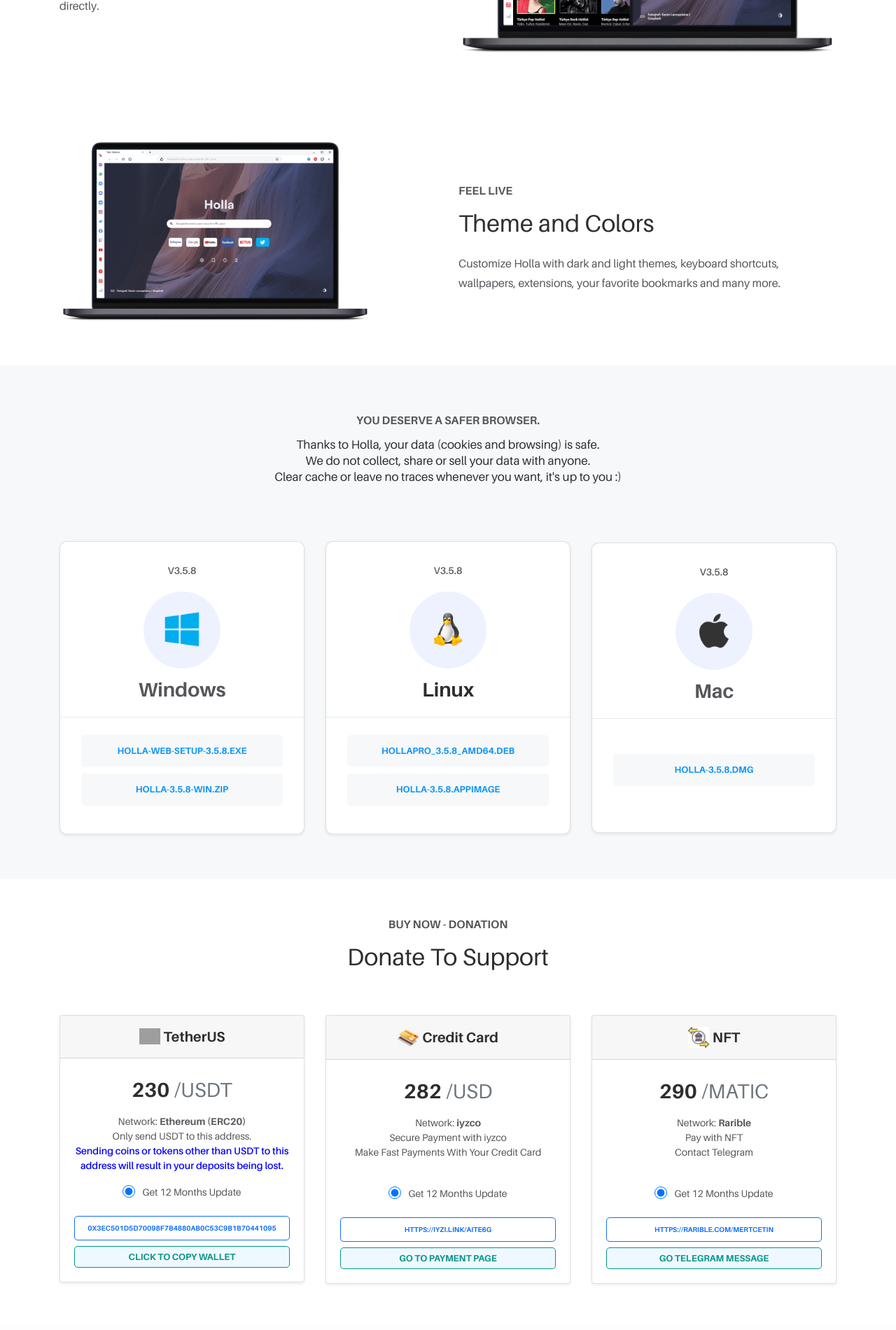
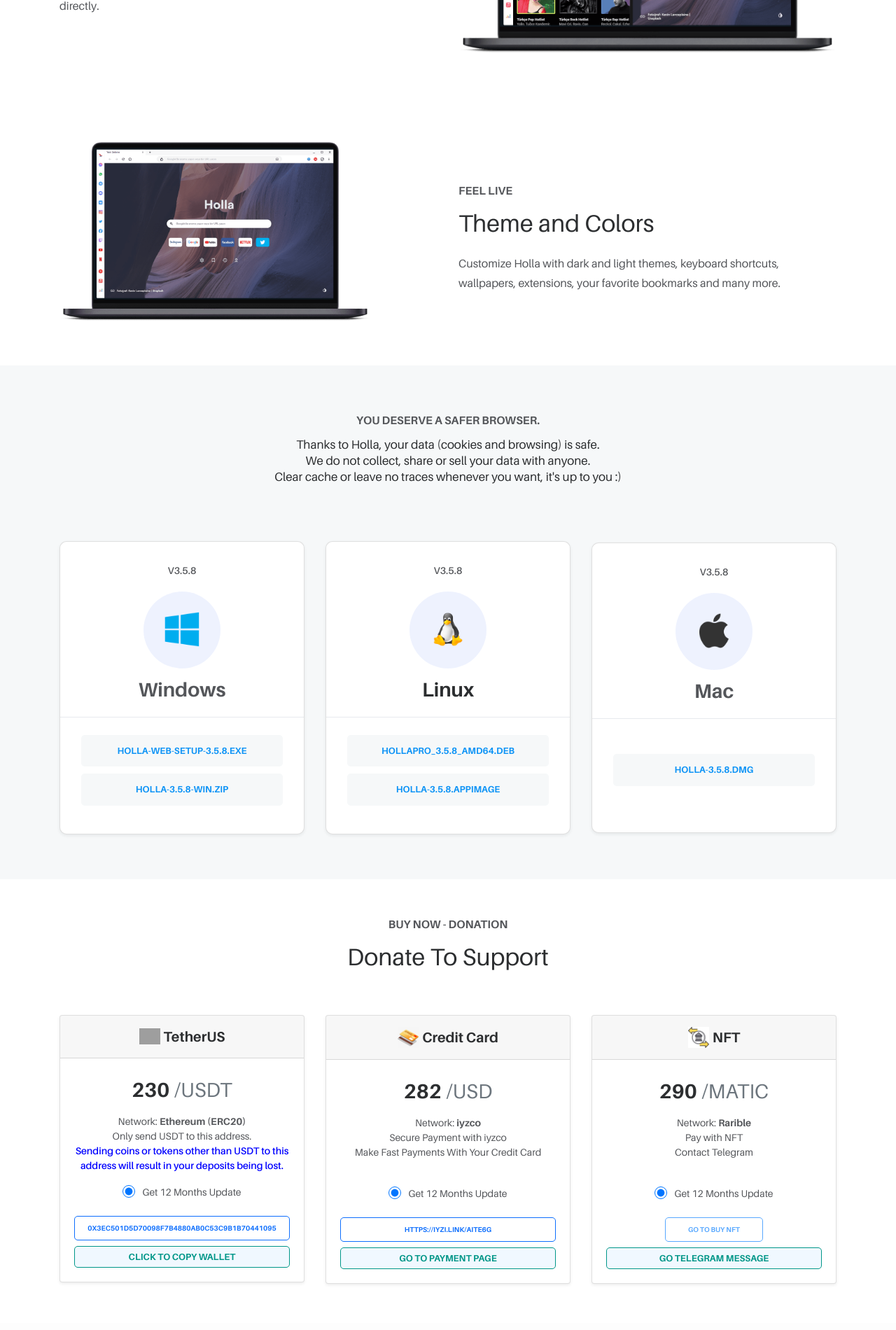
Before and after one commit to cetinmert/holla, a Jekyll site: the page built from docs/index.html, in a window 1280 px wide. Shown: the part 1766-3666 px from the top of the page at 70% size. Built offline with Jekyll 4.4.1, drawn with Linux system fonts in a browser that asks for light colours; some web fonts are replaced; grey boxes are pictures that could not be loaded.

Commit message:
Update features.html

```diff
--- a/docs/_includes/features.html
+++ b/docs/_includes/features.html
@@ -598,8 +598,9 @@ background: aliceblue;    color: #009688 !important;
 <label style="margin-bottom: 0;margin-left: 10px;" for="ethtpacketfull">Get 12 Months Update</label>
 </li>
 </ul>
-<input id="walletstrx" style="font-size:10px" type="text" value="https://rarible.com/mertcetin" class="w-100 btn btn-lg btn-outline-primary"/>
-
+<a rel="nofollow" target="_blank" href="https://rarible.com/token/polygon/0xceb274e6cd8229e4f9594181715b49274e5dd56b:34226720805632286957689111924218457724780048803635398252659747894227741179946">
+<input id="walletstrx" style="font-size:10px" disabled type="text" value="Go To Buy NFT" class="w-100 btn btn-lg btn-outline-primary"/>
+</a>
 <a style="display: block;" rel="nofollow" target="_blank" href="https://t.me/ggmodeez">
 <button class="w-100 btn btn-lg btn-outline-primary" style="
 margin: 8px 0 0 0;
```
